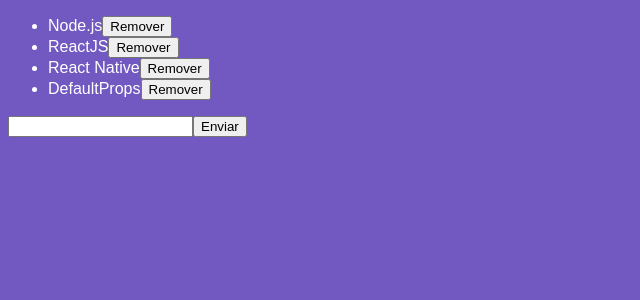
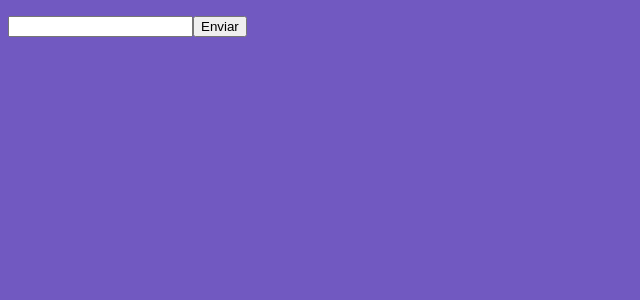
Before and after one commit to halexsrv/gostack-module-04, a React app: page / in a window 1280 px wide. Shown: the top 300 px of the page, without its empty margins (0-640 px from the left). Built offline with nearby package versions, Linux system fonts and the light colour scheme; the HTML template or start-up script is replaced by a standard one.

Commit message:
add life cicle for components

```diff
--- a/src/components/TechList.js
+++ b/src/components/TechList.js
@@ -14,8 +14,24 @@
 
   state = {
     newTech: '',
-    techs: ['Node.js', 'ReactJS', 'React Native'],
+    techs: [],
   };
+
+  componentDidMount() {
+    const techs = localStorage.getItem('techs');
+
+    if (techs) {
+      this.setState({ techs: JSON.parse(techs) });
+    }
+  }
+
+  componentDidUpdate(_, prevState) {
+    if (prevState.techs !== this.state.techs) {
+      localStorage.setItem('techs', JSON.stringify(this.state.techs));
+    }
+  }
+
+  componentWillUnmount() {}
 
   handleInputChange = e => {
     this.setState({ newTech: e.target.value });
@@ -45,10 +61,7 @@
               onDelete={() => this.handleDelete(tech)}
             />
           ))}
-          <TechItem
-          // tech="ExpressJS"
-          // onDelete={() => this.handleDelete(tech)}
-          />
+          {/* <TechItem tech="ExpressJS" onDelete={() => this.handleDelete(tech)} /> */}
         </ul>
         <input
           type="text"
```
